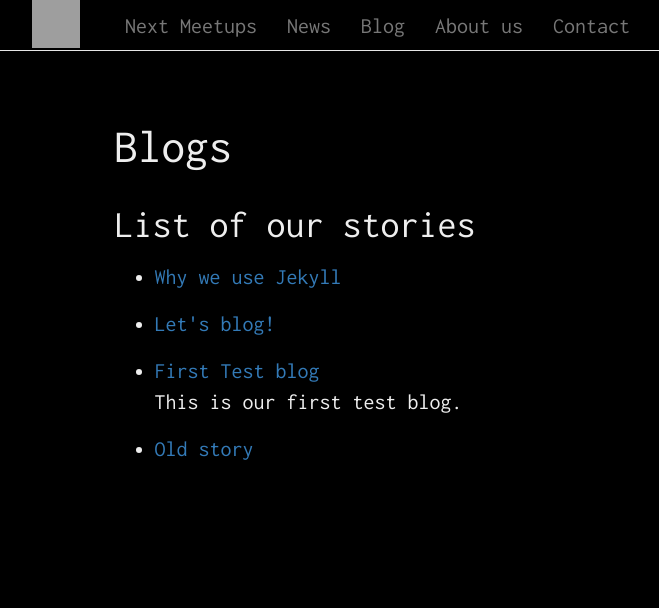
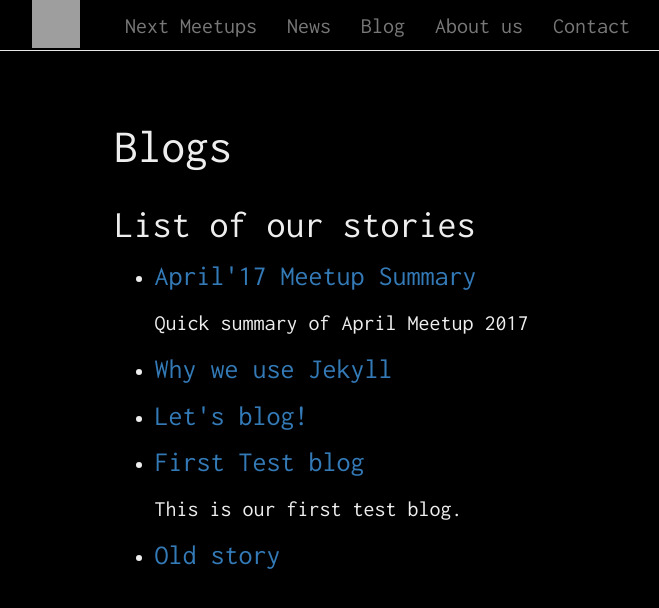
Before and after one commit to JavascriptDojo/js-dojo-jekyll, a Jekyll site: the page built from blog.html, in a window 1280 px wide. Shown: the top 608 px of the page, without its empty margins (53-712 px from the left). Built offline with Jekyll 4.4.1, drawn with Linux system fonts in a browser that asks for light colours; some of the changed lines change nothing that is shown; grey boxes are pictures that could not be loaded.

Commit message:
refactored the css into bootstrap variable a bit.  also added blog for the april meetup.

```diff
--- /dev/null
+++ b/_posts/news/2017-04-12-april-meetup-summary.md
@@ -0,0 +1,55 @@
+---
+layout: section
+title: April'17 Meetup Summary
+date:   2017-4-19
+meta: Quick summary of April Meetup 2017
+source:
+category: news
+---
+
+### Summary of April Meetup
+Meetup date: 12th April, 2017
+
+A small group of friendly coders, including front-end and back-end web developers attended our April meetup.
+
+We discussed the following topics.
+* Update and plan for our website
+* Brainstorming and plan for our next project
+* Planned visit by a web development company
+* Personal projects
+
+<br>
+#### Update and plan for our website
+
+![cool image](/img/200w_d.gif)
+
+We have quickly created a very basic frame of the website using jekyll and github pages as you can see on this website! <br>
+Now we can write a post like this quckly using markdown and simple html.
+
+This website still needs some work in terms of styling/design refinement and contents.
+Max and John agreed to take a look at the styling before the next meetup.  We are looking for members to contribute in any ways regarding styling, functionality, and blog posts.  Newbies, UX/UI people, coders of other languages are also welcome for inputs and code/idea contribution!
+
+Tasks for the next meetup
+* Max and John to take a look at the styling of the website
+* Anybody available to help on anything to improve the website.
+
+<br>
+#### Brainstorming and plan for our next project
+We discussed the next project - which technologies we would like to learn/use.
+Considering that Angular 1 is still very popular and used by many companies, we decided to make a simple starter app using Angular 1.  Typescript was suggested to be used for this project.  Some of the members are familiar with angular 1 with vanilla javascript, but not with typescript.  So, we agreed to investigate on this.
+Update (19 April, 2017): Currently, we are hacking existing boilerplate which is already available with angular1 and typescript.
+
+Possible stack:
+  + Front-end framework: Angular 1 with typescript
+  + Back-end framework: API server with Express
+  + CSS framework: Bootstrap 3
+  + Hosting: EC2
+
+<br>
+#### Planned visit by a web development company
+Mark would like to show his cv to the company to see how he can improve it.
+We would be grateful if we can network with the experienced front end web developers from the company.  We are looking for their talk and discussion with them.
+
+<br>
+#### Personal projects
+Mark showed us his fun project using the ai image recognition technologies by [clarifai](https://www.clarifai.com).
--- a/blog.html
+++ b/blog.html
@@ -8,7 +8,7 @@
 <ul>
   {% for post in site.posts %}
     <li>
-      <a href="{{ site.baseurl }}{{ post.url }}">{{ post.title }}</a>
+      <h4><a href="{{ site.baseurl }}{{ post.url }}">{{ post.title }}</a></h4>
       <p>{{post.meta}}</p>
     </li>
   {% endfor %}
--- a/css/common.scss
+++ b/css/common.scss
@@ -1,16 +1,6 @@
 ---
 ---
 
-html, body {
-    margin: 0;
-    padding: 0;
-    width: 100%;
-    height: 100%;
-    background-color: #111;
-    font-family: 'Inconsolata', monospace;
-    font-size: 18px;
-    color: #eee;
-}
 #map {
   height: 400px;
   width: 100%;
```
Also changed, not shown: _posts/general/2017-03-20-writing-blog-with-markdown-and-html.md (renamed from _posts/general/2017-03-20-third.md), img/200w_d.gif (added).
